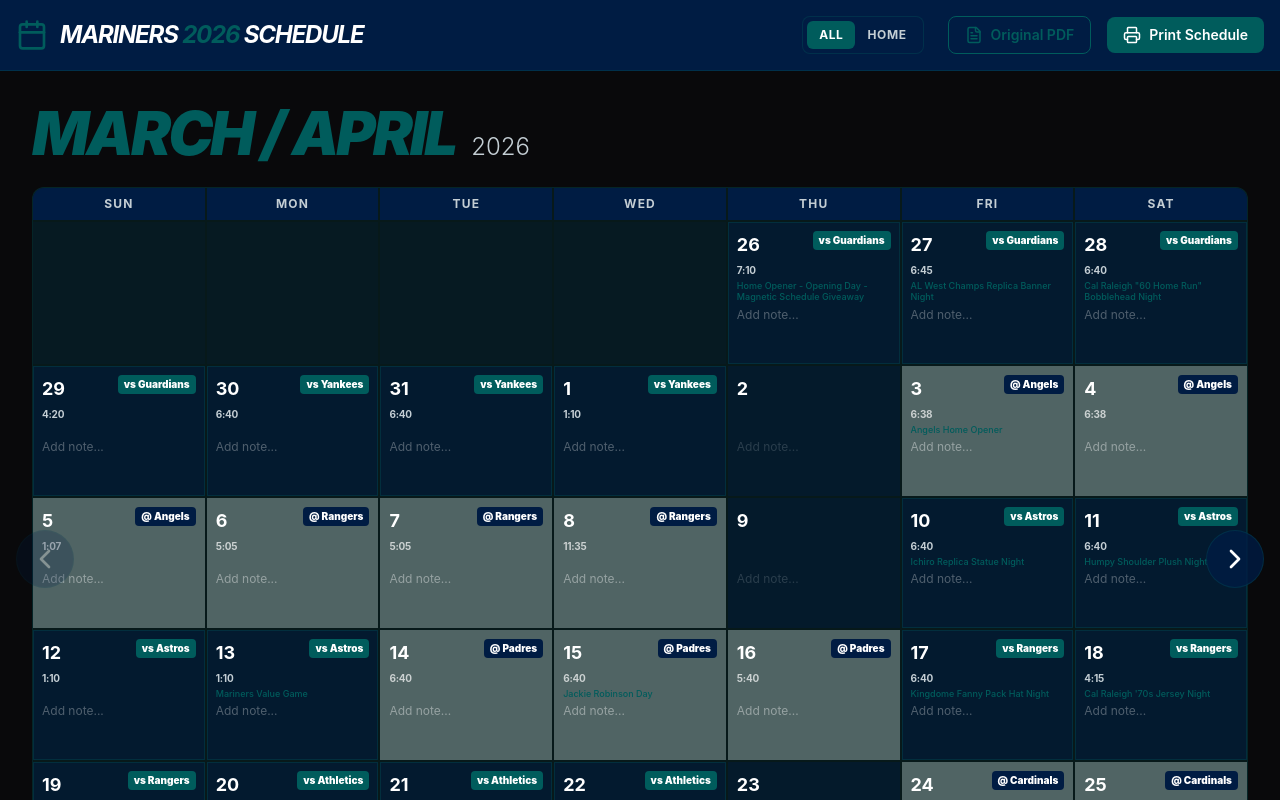
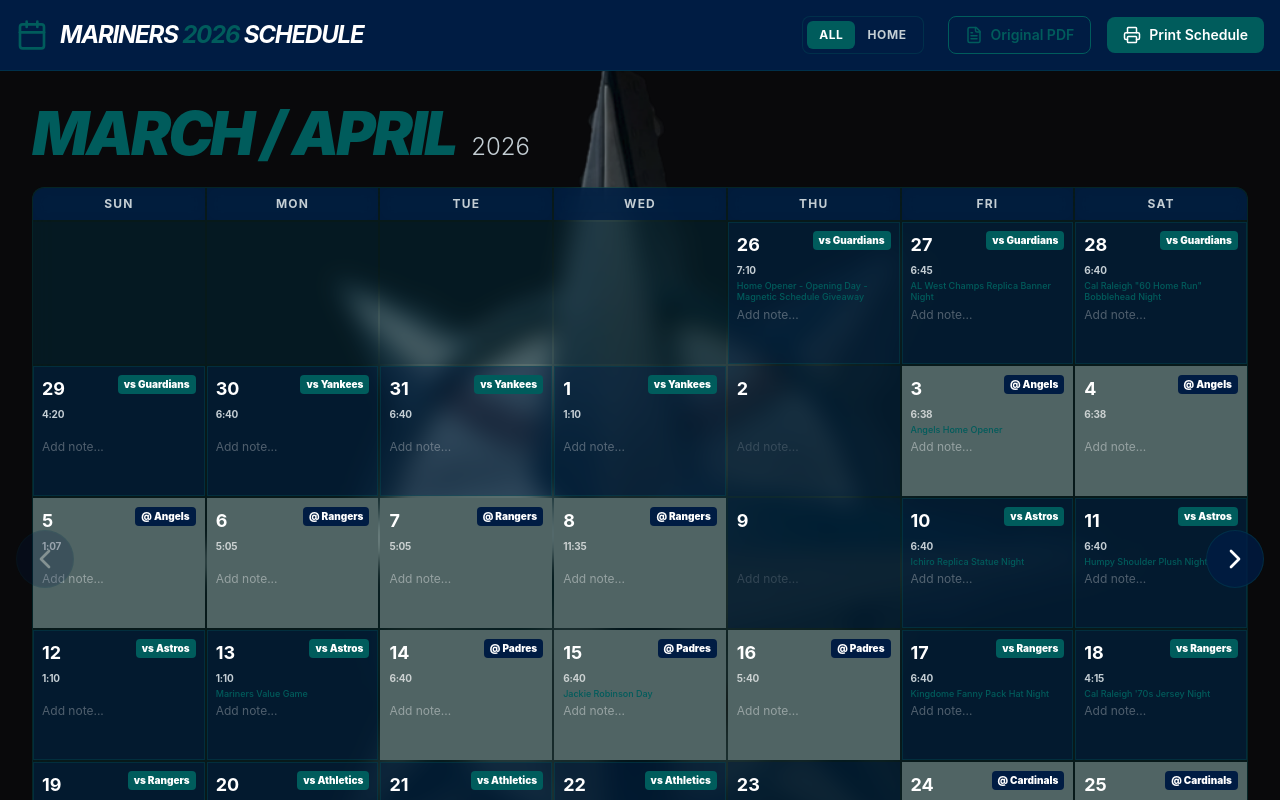
Before and after one commit to zxciop-uk/Mariner-s-2026, a React (Vite) app: page / in a window 1280 px wide. Shown: the top 800 px of the page. Built offline with nearby package versions, Linux system fonts and the light colour scheme.

Commit message:
feat: Implement interactive Mariners 2026 schedule with calendar view, game filtering, notes, and print functionality.

```diff
--- a/src/App.tsx
+++ b/src/App.tsx
@@ -131,7 +131,7 @@
       </header>
 
       {/* Main Content / Film Strip */}
-      <main className="flex-1 relative overflow-hidden bg-zinc-950 no-print">
+      <main className="flex-1 relative overflow-hidden bg-zinc-950 no-print bg-[url('/logo.png')] bg-center bg-no-repeat bg-cover">
         <AnimatePresence mode="wait" custom={direction}>
           <motion.div
             key={currentMonthIdx}
@@ -289,9 +289,9 @@
         </div>
       )}
 
-      <div className={`grid grid-cols-7 gap-[2px] flex-1 ${isPrintMode ? 'bg-mariners-navy border-2 border-mariners-navy grid-rows-[repeat(6,minmax(0,1fr))]' : 'bg-mariners-teal/20 border border-mariners-teal/20 rounded-xl overflow-hidden'}`}>
+      <div className={`grid grid-cols-7 gap-[2px] flex-1 ${isPrintMode ? 'bg-mariners-navy border-2 border-mariners-navy grid-rows-[repeat(6,minmax(0,1fr))]' : 'bg-mariners-teal/20 border border-mariners-teal/20 rounded-xl overflow-hidden backdrop-blur-md'}`}>
         {!isPrintMode && DAYS_OF_WEEK.map(day => (
-          <div key={day} className="p-2 text-center text-xs font-bold tracking-widest bg-mariners-navy text-mariners-silver">
+          <div key={day} className="p-2 text-center text-xs font-bold tracking-widest bg-mariners-navy/80 text-mariners-silver backdrop-blur-sm">
             {day}
           </div>
         ))}
@@ -413,7 +413,7 @@
       timeClass = 'text-mariners-navy/70';
       badgeClass = 'text-mariners-navy';
     } else if (isAway) {
-      bgClass = 'bg-white text-gray-500';
+      bgClass = 'bg-[#506464]/70 border border-[#506464]/50';
       textClass = 'text-gray-500';
       timeClass = 'text-mariners-navy/90';
       badgeClass = 'text-mariners-navy';
```
Also changed, not shown: public/logo.png (added).
